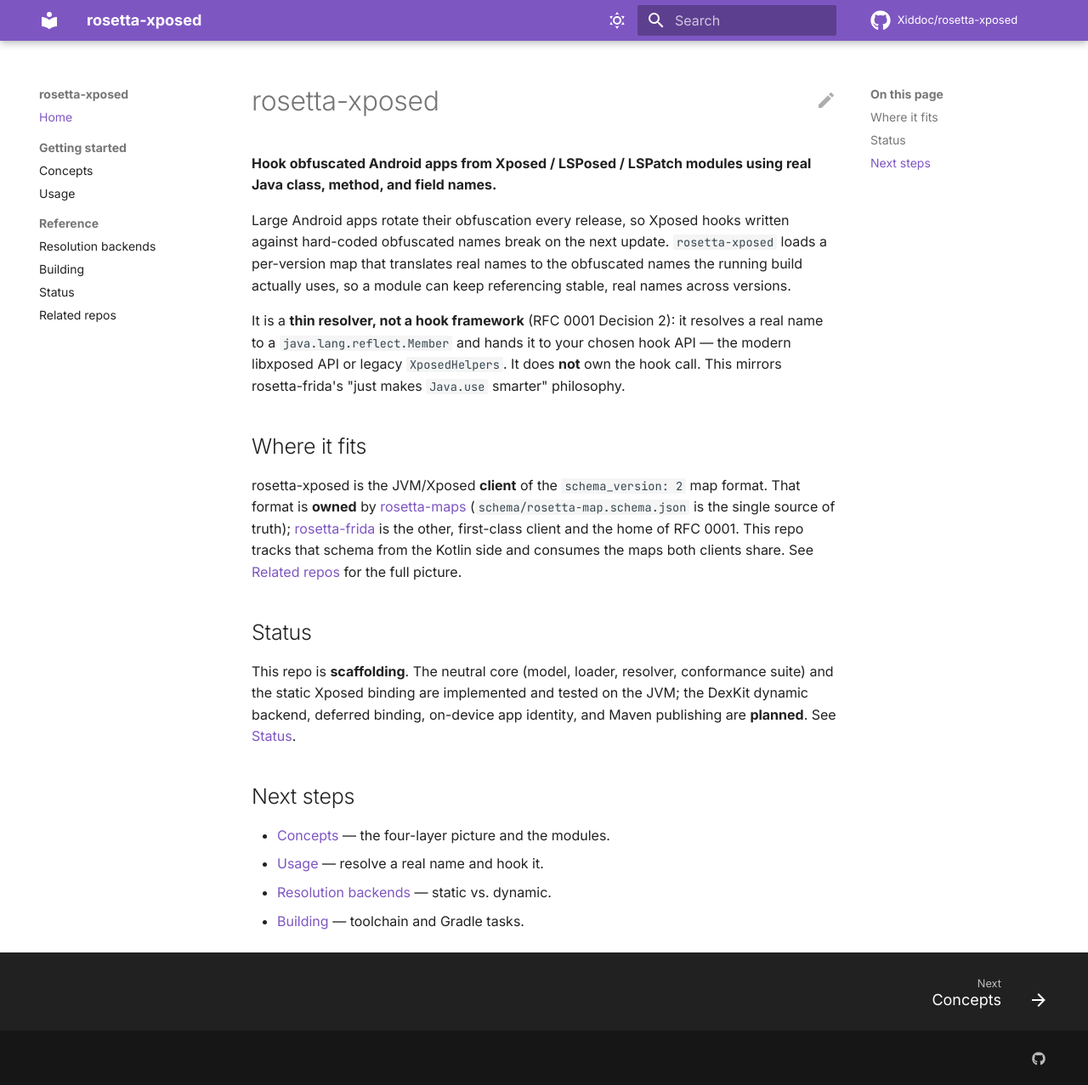
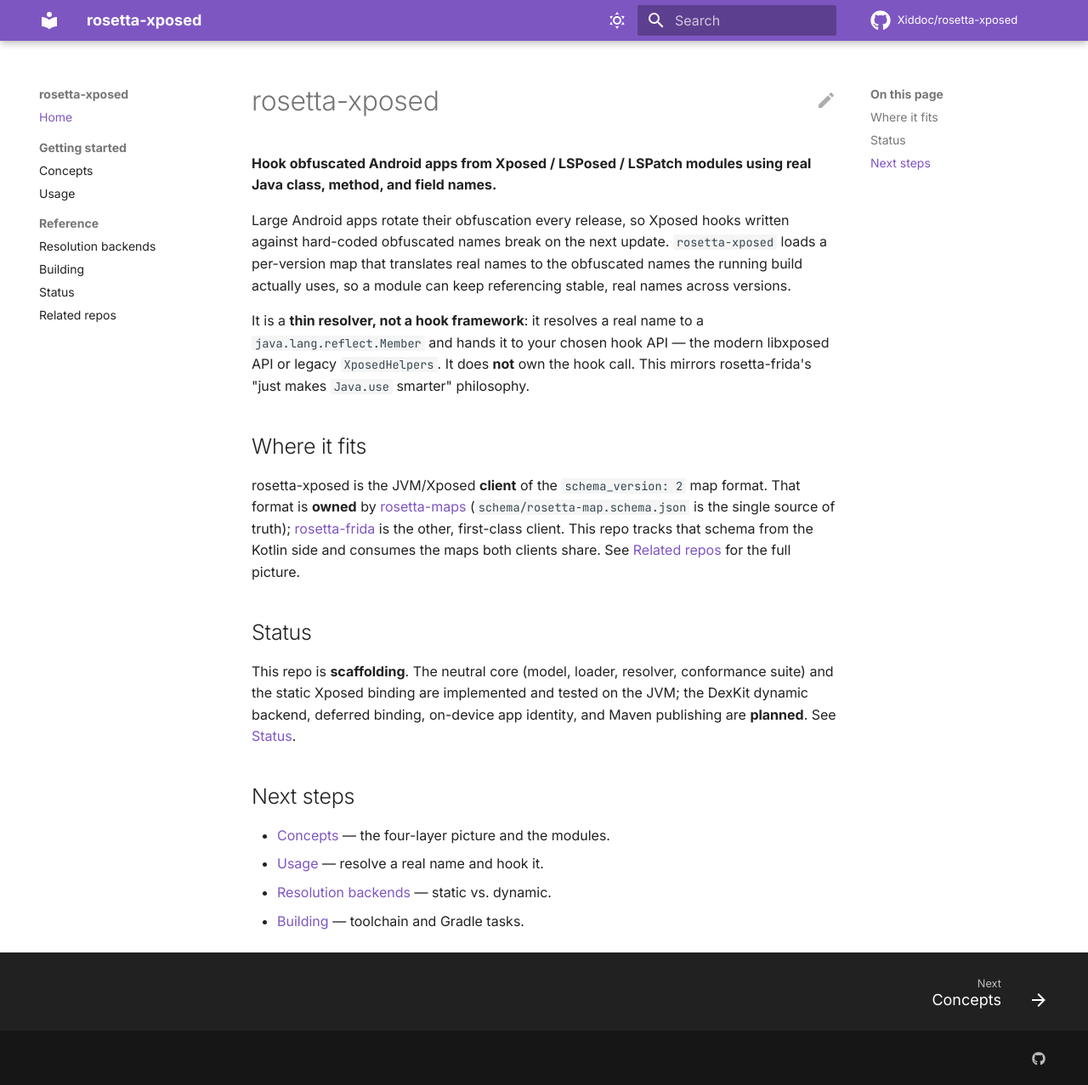
Before and after one commit to Xiddoc/rosetta-xposed, an MkDocs documentation site: the page built from docs/index.md, in a window 1280 px wide and 1277 px high. Shown: the whole window at 85% size. Built offline with MkDocs 1.6.1 and Material for MkDocs 9.7.7, drawn with Linux system fonts in a browser that asks for light colours; comment, search, counter and statistics services are not loaded.

Commit message:
docs: remove RFC references from public human docs
RFCs are agent-facing planning material, not public human documentation.
Strip the inline '(RFC 0001 ...)' citations and the cross-repo RFC link
from the human docs (index, getting-started/concepts, reference/related,
reference/backends), keeping the surrounding rationale. The RFC pointers
in AGENTS.md/CLAUDE.md (agent-facing) are intentionally retained.

https://claude.ai/code/session_019pdXomM7PcpPavjciYc91G

```diff
--- a/docs/index.md
+++ b/docs/index.md
@@ -9,7 +9,7 @@ written against hard-coded obfuscated names break on the next update.
 obfuscated names the running build actually uses, so a module can keep
 referencing stable, real names across versions.
 
-It is a **thin resolver, not a hook framework** (RFC 0001 Decision 2): it
+It is a **thin resolver, not a hook framework**: it
 resolves a real name to a `java.lang.reflect.Member` and hands it to your
 chosen hook API — the modern libxposed API or legacy `XposedHelpers`. It
 does **not** own the hook call. This mirrors rosetta-frida's "just makes
@@ -22,7 +22,7 @@ format. That format is **owned** by
 [rosetta-maps](https://github.com/Xiddoc/rosetta-maps)
 (`schema/rosetta-map.schema.json` is the single source of truth);
 [rosetta-frida](https://github.com/Xiddoc/rosetta-frida) is the other,
-first-class client and the home of RFC 0001. This repo tracks that schema
+first-class client. This repo tracks that schema
 from the Kotlin side and consumes the maps both clients share. See
 [Related repos](reference/related.md) for the full picture.
 
```
Also changed, not shown: docs/getting-started/concepts.md (+1 -2 lines), docs/reference/backends.md (+1 -1 lines), docs/reference/related.md (+1 -1 lines).
